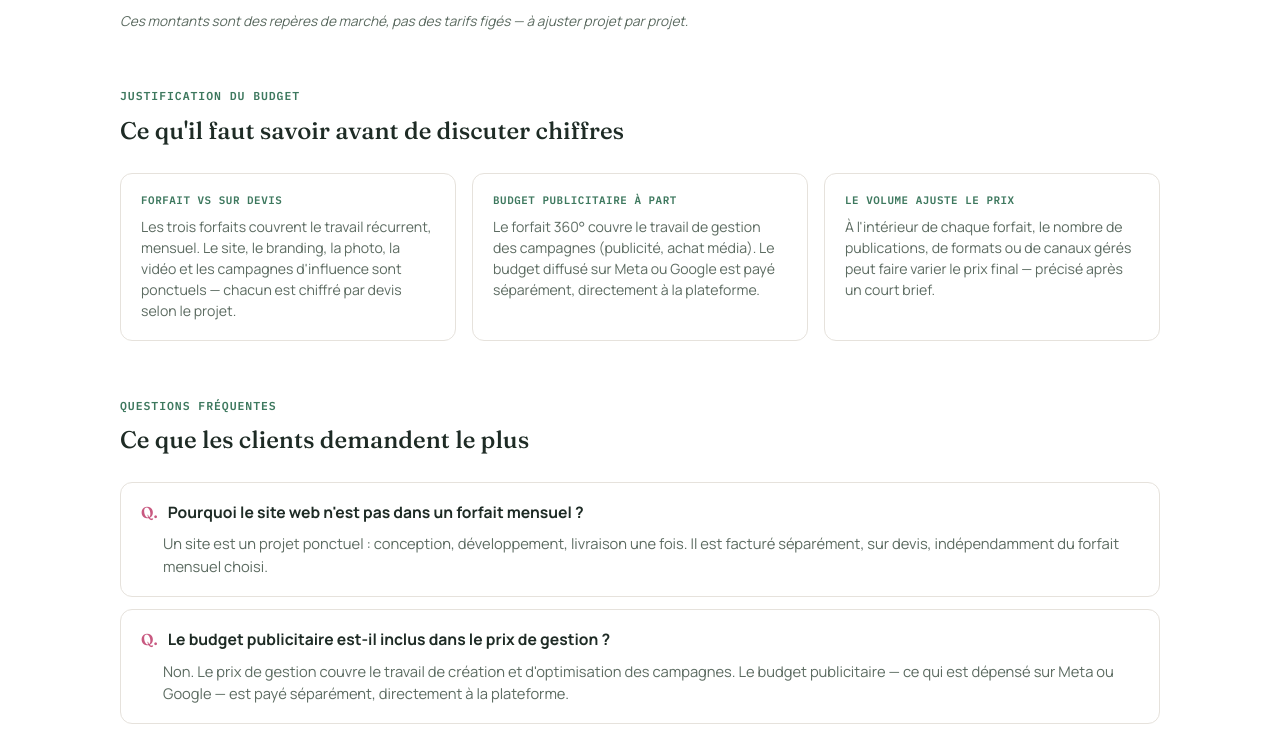
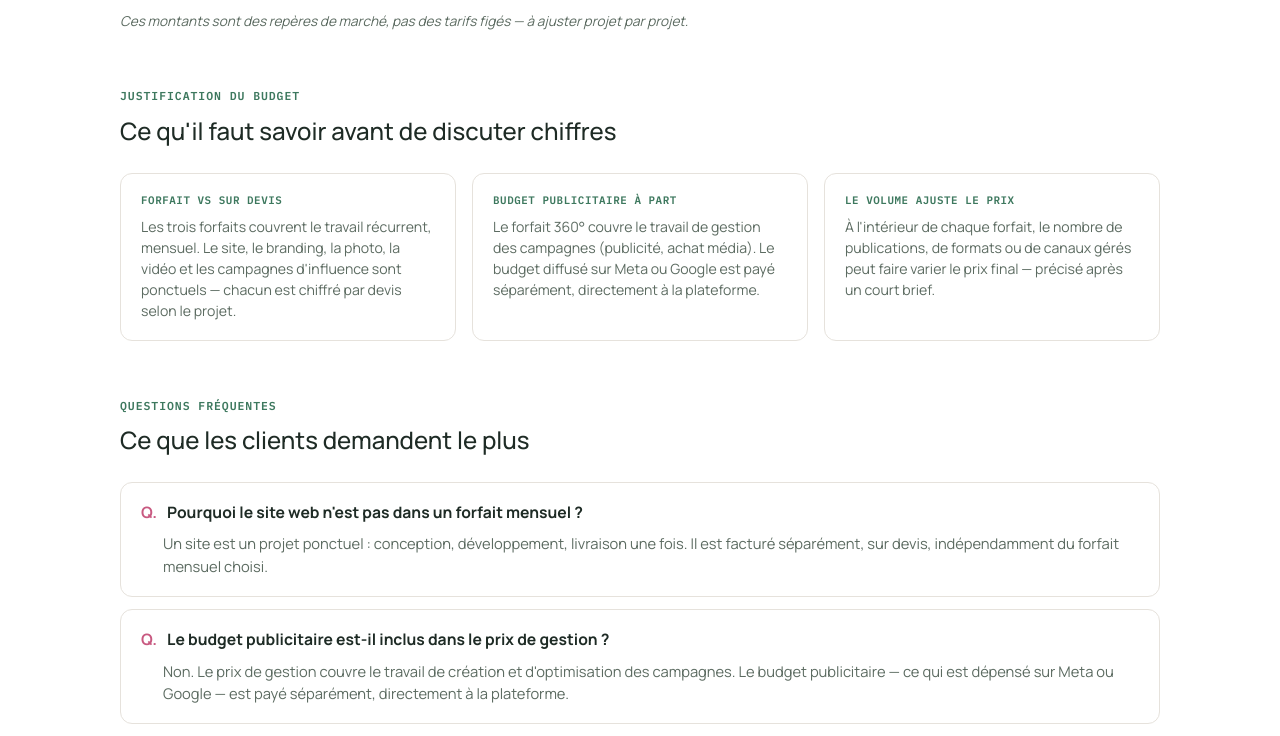
Before and after one commit to ayanajem780/Documents-an-digital-offres, a plain HTML site: page index.html in a window 1280 px wide. Shown: the part 1695-2431 px from the top of the page. Drawn offline with Linux system fonts and the light colour scheme.

Commit message:
Unifie la police des titres avec le reste du texte

```diff
--- a/index.html
+++ b/index.html
@@ -5,7 +5,7 @@
 <meta name="viewport" content="width=device-width, initial-scale=1.0">
 <title>Offres AN DIGITAL</title>
 <style>
-  @import url('https://fonts.googleapis.com/css2?family=Fraunces:opsz,wght@9..144,400;9..144,500;9..144,600&family=Manrope:wght@400;500;600;700;800&family=IBM+Plex+Mono:wght@500;600&family=Cairo:wght@400;600;700;800&family=Poppins:wght@700;800&display=swap');
+  @import url('https://fonts.googleapis.com/css2?family=Manrope:wght@400;500;600;700;800&family=IBM+Plex+Mono:wght@500;600&family=Cairo:wght@400;600;700;800&family=Poppins:wght@700;800&display=swap');
 
   :root {
     --bg: #FFFFFF;
@@ -43,7 +43,7 @@
   .wrap[dir="rtl"] h2,
   .wrap[dir="rtl"] h3,
   .wrap[dir="rtl"] h4 {
-    font-family: 'Cairo', 'Fraunces', Georgia, serif;
+    font-family: 'Cairo', 'Manrope', sans-serif;
   }
 
   .wrap[dir="rtl"] .section-label,
@@ -53,7 +53,7 @@
     letter-spacing: 0;
   }
 
-  h1, h2, h3, h4 { font-family: 'Fraunces', Georgia, serif; text-wrap: balance; margin: 0; }
+  h1, h2, h3, h4 { font-family: 'Manrope', ui-sans-serif, system-ui, sans-serif; text-wrap: balance; margin: 0; }
 
   .mono { font-family: 'IBM Plex Mono', ui-monospace, monospace; font-variant-numeric: tabular-nums; }
 
@@ -337,7 +337,7 @@
 
   .faq-q { font-weight: 700; font-size: 0.98rem; color: var(--ink); display: flex; gap: 10px; }
 
-  .faq-q .q-mark { flex: none; color: var(--pink); font-family: 'Fraunces', serif; font-weight: 600; }
+  .faq-q .q-mark { flex: none; color: var(--pink); font-family: 'Manrope', sans-serif; font-weight: 700; }
 
   .wrap[dir="rtl"] .faq-q .q-mark { font-family: 'Cairo', sans-serif; }
 
```
